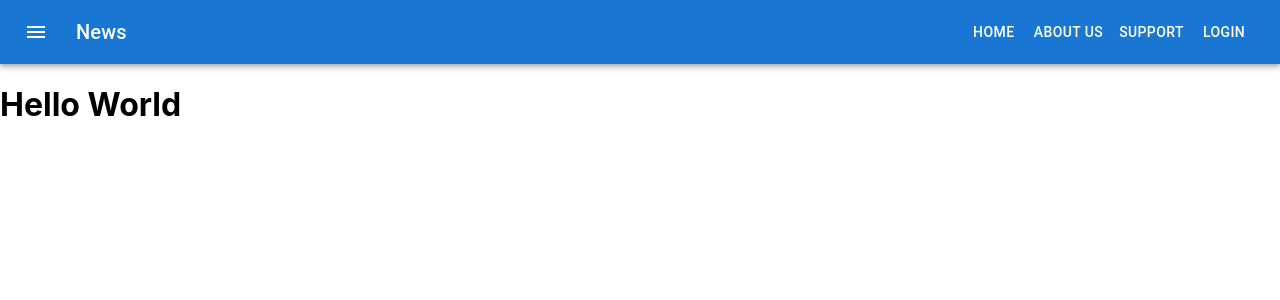
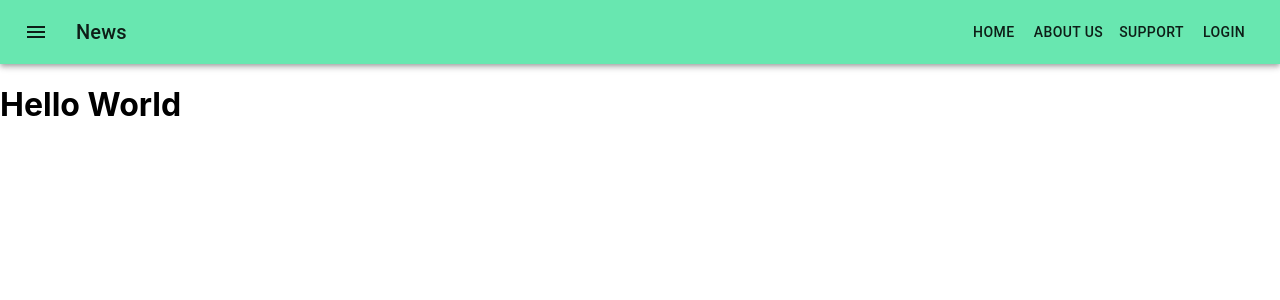
Before and after one commit to MarcinMarcinkiewicz/AnimalFactsExampleFrontEnd, a React (Create React App) app in the folder animalfacts/: page / in a window 1280 px wide. Shown: the top 300 px of the page. Built offline with nearby package versions, Linux system fonts and the light colour scheme.

Commit message:
palate update mad skills

```diff
--- a/animalfacts/src/App.js
+++ b/animalfacts/src/App.js
@@ -1,11 +1,24 @@
 import NavBar from './Components/NavBar'
+import { createTheme, ThemeProvider} from '@mui/material/styles'
+
+//Colour palate = turquois: #40E0D0, medium aquamarine: #68E7B0, light green: #90EE90, Cedar Chest: #DB504A
+
+const theme = createTheme({
+  palette: {
+    primary: {
+      main: '#68E7B0'
+    }
+  }
+})
 
 function App() {
   return (
-    <div className="App">
-      <NavBar/>
-      <h1>Hello World</h1>
-    </div>
+    <ThemeProvider theme={theme}>
+      <div className="App">
+        <NavBar/>
+        <h1>Hello World</h1>
+      </div>
+    </ThemeProvider>
   );
 }
 
```
